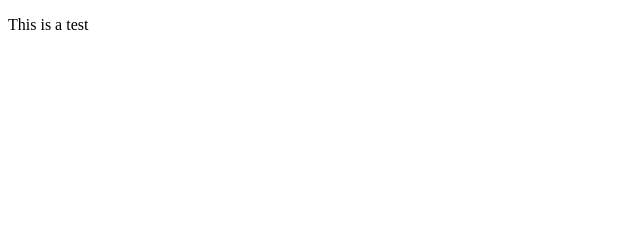
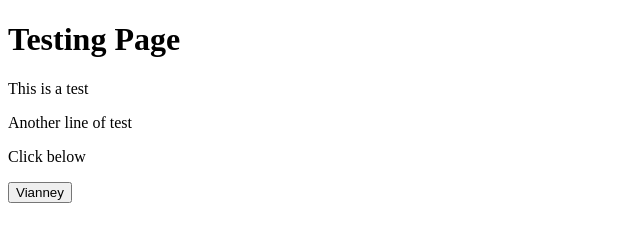
Before and after one commit to mzurek-griffin/LCHS-Git-Exercises-1, a plain HTML site: page index.html in a window 1280 px wide. Shown: the whole page, without its empty margins (0-640 px from the left). Drawn offline with Linux system fonts and the light colour scheme.

Commit message:
Added additional code

```diff
--- a/index.html
+++ b/index.html
@@ -7,6 +7,10 @@
     <link href="style.css" rel="stylesheet" type="text/css" />
   </head>
   <body>
+    <h1>Testing Page</h1>
     <p>This is a test<p>
+    <p>Another line of test</p>
+    <p>Click below</p>
+    <a href="https://www.vianney.com"><button>Vianney</button></a>
   </body>
 </html>
```
